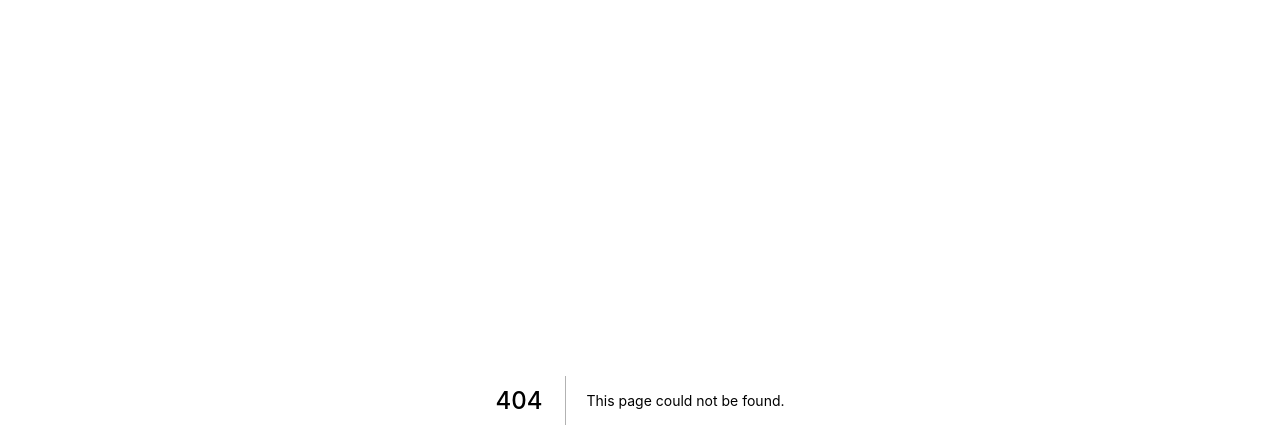
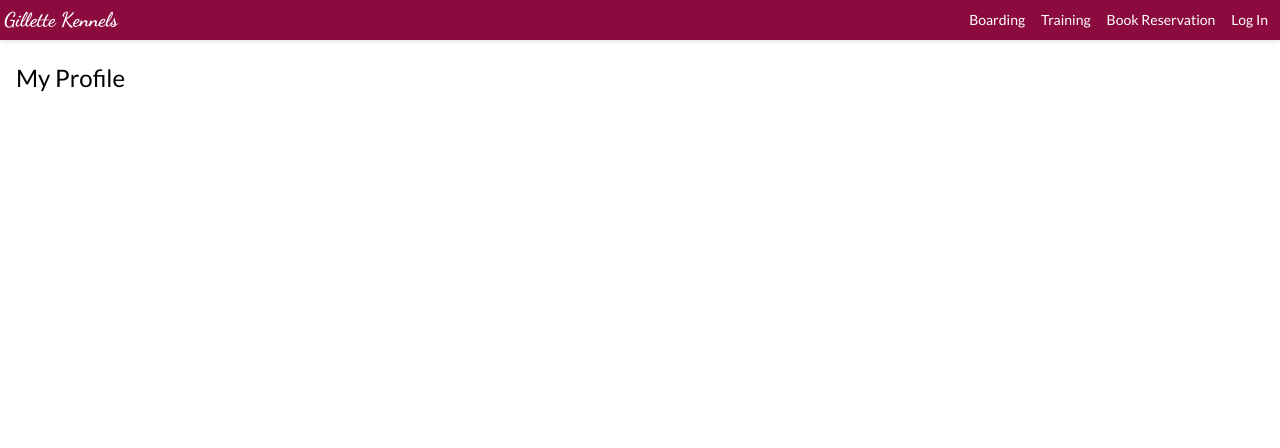
Before and after one commit to k6alvarez/kennel-nextjs-app, a Next.js app: page /profile in a window 1280 px wide. Before the commit this address had no page. Shown: the top 448 px of the page. Built offline with nearby package versions, Linux system fonts and the light colour scheme; no server answers; the database is empty.

Commit message:
clean up a few styles

```diff
--- a/components/Header.tsx
+++ b/components/Header.tsx
@@ -38,9 +38,16 @@ const NavWrapper = styled.div`
   }
 
   a {
-    font-size: ${({ theme }) => theme.fontSizes[1]};
     text-decoration: none;
     margin: 0 ${({ theme }) => theme.space[3]};
+  }
+
+  a,
+  button {
+    font-size: ${({ theme }) => theme.fontSizes[0]};
+    @media (min-width: ${({ theme }) => theme.breakpoints[0]}) {
+      font-size: ${({ theme }) => theme.fontSizes[1]};
+    }
   }
 `;
 
@@ -93,7 +100,7 @@ const Header: React.FC = () => {
           <a data-active={isActive("/create-reservation")}>Book Reservation</a>
         </Link>
         <Link href="/api/auth/signin">
-          <a data-active={isActive("/signup")}>Log in</a>
+          <a data-active={isActive("/signup")}>Log In</a>
         </Link>
       </NavWrapper>
     );
@@ -125,7 +132,7 @@ const Header: React.FC = () => {
             <a>New post</a>
           </button>
         </Link> */}
-        <button onClick={() => signOut()}>Log out</button>
+        <button onClick={() => signOut()}>Log Out</button>
       </NavWrapper>
     );
   }
--- a/components/Navigation/NavStyles.tsx
+++ b/components/Navigation/NavStyles.tsx
@@ -362,7 +362,12 @@ export const LogoName = styled.h2`
   z-index: 2;
   letter-spacing: 1px; */
   font-family: "Dancing_Script", sans-serif;
+  font-size: ${({ theme }) => theme.fontSizes[2]};
   font-weight: bold;
+
+  @media (min-width: ${({ theme }) => theme.breakpoints[0]}) {
+    font-size: ${({ theme }) => theme.fontSizes[3]};
+  }
 
   /* .space {
     display: none;
--- /dev/null
+++ b/pages/profile.tsx
@@ -0,0 +1,40 @@
+import React from "react";
+import { GetStaticProps } from "next";
+import prisma from "../lib/prisma";
+
+import Layout from "../components/Layout";
+import Post, { PostProps } from "../components/Post";
+import { Promo } from "../components/ui-kit/Promo";
+import { Content, GridItem, GridItems } from "../components/ui-kit/Base";
+
+export const getStaticProps: GetStaticProps = async () => {
+  const feed = await prisma.post.findMany({
+    where: { published: true },
+    include: {
+      author: {
+        select: { name: true },
+      },
+    },
+  });
+
+  return {
+    props: { feed },
+    revalidate: 10,
+  };
+};
+
+type Props = {
+  feed: PostProps[];
+};
+
+const Profile: React.FC<Props> = (props) => {
+  return (
+    <Layout>
+      <Content>
+        <h1>My Profile</h1>
+      </Content>
+    </Layout>
+  );
+};
+
+export default Profile;
--- a/styles/reset.css
+++ b/styles/reset.css
@@ -147,6 +147,12 @@ button {
     border: none;
     cursor: pointer;
 }
+
+form {
+    display: flex;
+    flex-direction: column;
+    align-items: center;
+}
 /**
   ****************
   * END CSS RESET
```
